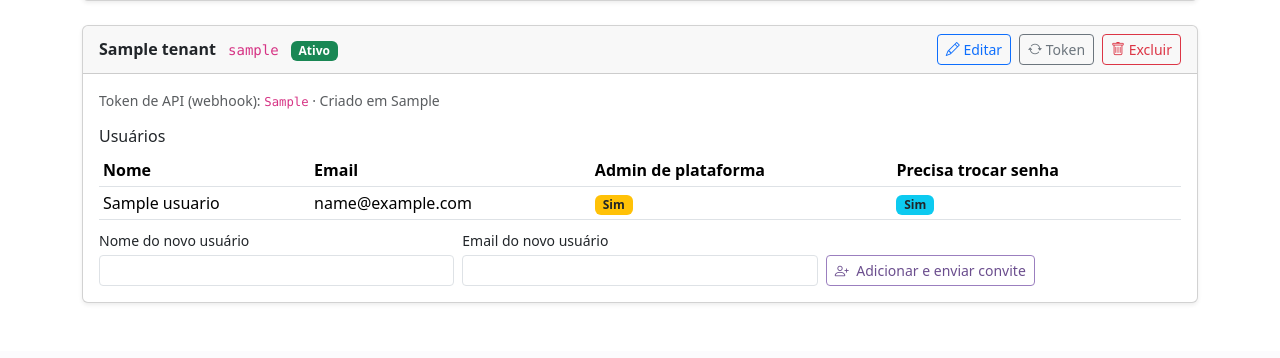
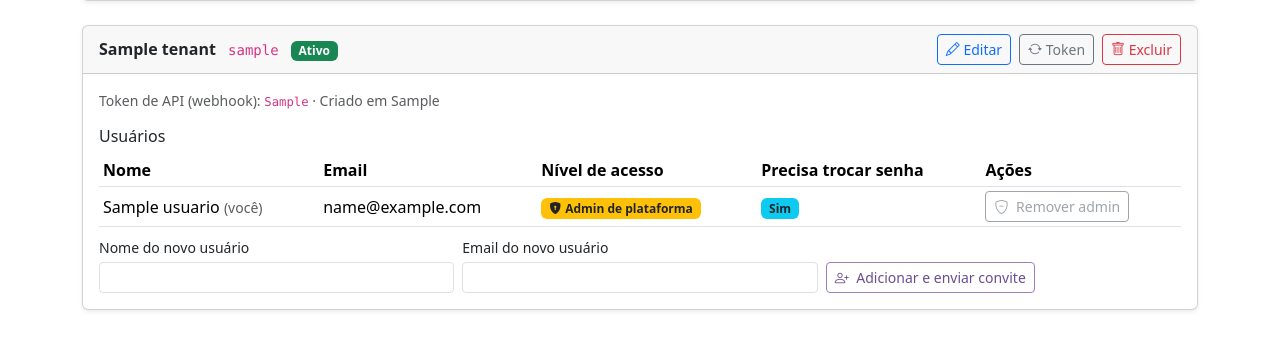
Before and after one commit to loisneubauer/gestao_financeira, a Flask app: page /admin/tenants in a window 1280 px wide. Shown: the part 571-929 px from the top of the page. Before the commit the page ends 874 px from the top, so only its background shows below. Run offline with Flask 3, Linux system fonts and the light colour scheme; the visitor is signed in with stand-in values (Sample User, id 1); tables that the repository leaves empty hold one stand-in row (values such as "Sample post").

Commit message:
Mostra nível de acesso dos usuários e permite promover/remover admin de plataforma

```diff
--- a/app.py
+++ b/app.py
@@ -776,6 +776,30 @@ def admin_novo_usuario_tenant(id_tenant):
     return _renderizar_admin_tenants(sucesso=f"Usuário adicionado a '{tenant['nome']}'. {msg}")
 
 
+@app.route("/admin/tenants/<int:id_tenant>/usuarios/<int:id_usuario>/alternar-admin", methods=["POST"])
+@admin_required
+def admin_alternar_admin_usuario(id_tenant, id_usuario):
+    tenant = database.buscar_tenant_por_id(id_tenant)
+    if not tenant:
+        return _renderizar_admin_tenants(erro="Organização não encontrada.")
+
+    usuario = database.buscar_usuario_por_id(id_tenant, id_usuario)
+    if not usuario:
+        return _renderizar_admin_tenants(erro="Usuário não encontrado.")
+
+    novo_valor = 0 if usuario["is_admin"] else 1
+
+    if novo_valor == 0:
+        if usuario["id"] == session.get("usuario_id"):
+            return _renderizar_admin_tenants(erro="Você não pode remover o próprio acesso de admin. Peça para outro admin fazer isso.")
+        if database.contar_admins() <= 1:
+            return _renderizar_admin_tenants(erro="Não é possível remover o último admin da plataforma.")
+
+    database.alternar_admin_usuario(id_tenant, id_usuario, novo_valor)
+    acao = "promovido a admin de plataforma" if novo_valor else "removido do acesso de admin de plataforma"
+    return _renderizar_admin_tenants(sucesso=f"{usuario['nome']} foi {acao}.")
+
+
 @app.route("/admin/tenants/<int:id_tenant>/gerar-token", methods=["POST"])
 @admin_required
 def admin_gerar_token_tenant(id_tenant):
--- a/database.py
+++ b/database.py
@@ -500,6 +500,27 @@ def atualizar_senha_usuario(tenant_id, id_usuario, nova_senha_hash):
     conexao.close()
 
 
+def alternar_admin_usuario(tenant_id, id_usuario, valor):
+    """Liga (valor=1) ou desliga (valor=0) o acesso de admin de plataforma
+    (área /admin/tenants, que enxerga TODAS as organizações) para um usuário."""
+    conexao = conectar()
+    conexao.execute(
+        "UPDATE usuarios SET is_admin = ? WHERE id = ? AND tenant_id = ?",
+        (1 if valor else 0, id_usuario, tenant_id)
+    )
+    conexao.commit()
+    conexao.close()
+
+
+def contar_admins():
+    """Conta quantos usuários (em qualquer organização) têm is_admin=1.
+    Usado para nunca deixar a plataforma sem nenhum admin."""
+    conexao = conectar()
+    total = conexao.execute("SELECT COUNT(*) AS total FROM usuarios WHERE is_admin = 1").fetchone()["total"]
+    conexao.close()
+    return total
+
+
 def marcar_deve_trocar_senha(tenant_id, id_usuario, valor=1):
     """Liga (valor=1) ou desliga (valor=0) a exigência de troca de senha no
     próximo login para um usuário específico."""
--- a/templates/admin_tenants.html
+++ b/templates/admin_tenants.html
@@ -73,20 +73,43 @@
                     <tr>
                         <th>Nome</th>
                         <th>Email</th>
-                        <th>Admin de plataforma</th>
+                        <th>Nível de acesso</th>
                         <th>Precisa trocar senha</th>
+                        <th>Ações</th>
                     </tr>
                 </thead>
                 <tbody>
                     {% for u in usuarios_por_tenant.get(t.id, []) %}
                     <tr>
-                        <td>{{ u.nome }}</td>
+                        <td>{{ u.nome }}{% if u.id == session.usuario_id %} <span class="text-muted small">(você)</span>{% endif %}</td>
                         <td class="text-break-token">{{ u.email }}</td>
-                        <td>{% if u.is_admin %}<span class="badge bg-warning text-dark">Sim</span>{% else %}<span class="text-muted small">Não</span>{% endif %}</td>
+                        <td>
+                            {% if u.is_admin %}
+                                <span class="badge bg-warning text-dark" title="Enxerga e gerencia TODAS as organizações da plataforma">
+                                    <i class="bi bi-shield-lock-fill me-1"></i>Admin de plataforma
+                                </span>
+                            {% else %}
+                                <span class="badge bg-light text-dark border">Usuário da organização</span>
+                            {% endif %}
+                        </td>
                         <td>{% if u.deve_trocar_senha %}<span class="badge bg-info text-dark">Sim</span>{% else %}<span class="text-muted small">Não</span>{% endif %}</td>
+                        <td>
+                            <form method="post" action="{{ url_for('admin_alternar_admin_usuario', id_tenant=t.id, id_usuario=u.id) }}"
+                                  onsubmit="return confirm('{% if u.is_admin %}Remover o acesso de admin de plataforma de {{ u.nome }}?{% else %}Tornar {{ u.nome }} admin de plataforma? Ela(e) vai enxergar e gerenciar TODAS as organizações, não só esta.{% endif %}');">
+                                {% if u.is_admin %}
+                                    <button type="submit" class="btn btn-sm btn-outline-secondary" {% if u.id == session.usuario_id %}disabled title="Você não pode remover seu próprio acesso"{% endif %}>
+                                        <i class="bi bi-shield-minus me-1"></i> Remover admin
+                                    </button>
+                                {% else %}
+                                    <button type="submit" class="btn btn-sm btn-outline-warning">
+                                        <i class="bi bi-shield-plus me-1"></i> Tornar admin
+                                    </button>
+                                {% endif %}
+                            </form>
+                        </td>
                     </tr>
                     {% else %}
-                    <tr><td colspan="4" class="text-center text-muted py-2">Nenhum usuário cadastrado.</td></tr>
+                    <tr><td colspan="5" class="text-center text-muted py-2">Nenhum usuário cadastrado.</td></tr>
                     {% endfor %}
                 </tbody>
             </table>
```
